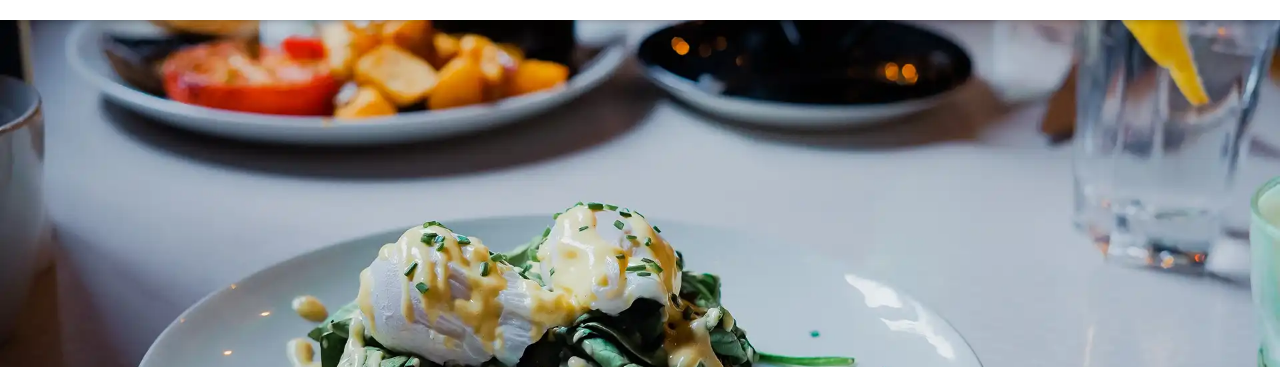
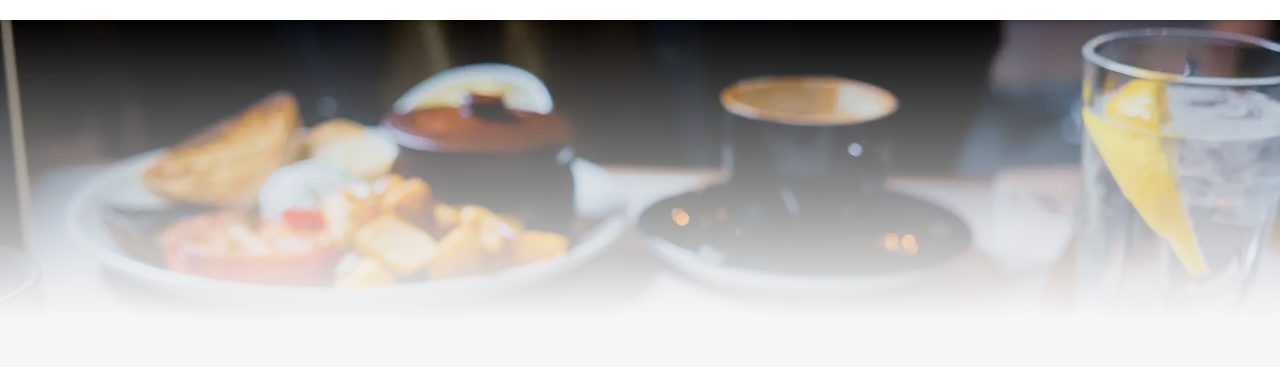
Before and after one commit to alexperronnet/oc-03-ohmyfood, a website built with Vite: page src/a-la-francaise.html in a window 1280 px wide. Shown: the part 58-425 px from the top of the page. Built offline with nearby package versions, Linux system fonts and the light colour scheme; a web font is replaced by a local one.

Commit message:
:iphone: Menu template responsive
✅ Make menu template fully responsive on desktop

```diff
--- a/src/a-la-francaise.html
+++ b/src/a-la-francaise.html
@@ -56,11 +56,13 @@
       </header>
 
       <!-- Hero image -->
-      <img
-        src="./images/a-la-francaise.webp"
-        alt="hero image à la française"
-        class="hero-img"
-      />
+      <div class="restaurants-hero">
+        <img
+          src="./images/a-la-francaise.webp"
+          alt="hero image à la française"
+          class="restaurants-hero-img"
+        />
+      </div>
 
       <!-- Main -->
       <main class="menu">
--- a/src/styles/sections/_restaurants-hero.scss
+++ b/src/styles/sections/_restaurants-hero.scss
@@ -1,6 +1,25 @@
-.hero-img {
-  object-fit: cover;
+@use "../abstracts" as *;
+
+.restaurants-hero {
   max-width: 100%;
   width: 100%;
-  max-height: 51.2rem;
+  max-height: 30rem;
+
+  @media screen and (min-width: 672px) {
+    position: relative;
+
+    &::after {
+      position: absolute;
+      top: 0;
+      left: 0;
+      content: "";
+      width: 100%;
+      height: 100%;
+      background: linear-gradient(180deg, transparent 0%, $color-bg-02 100%);
+    }
+  }
+
+  &-img {
+    object-fit: cover;
+  }
 }
--- a/src/styles/sections/_restaurants-menu.scss
+++ b/src/styles/sections/_restaurants-menu.scss
@@ -10,6 +10,13 @@
   border-top-right-radius: 3rem;
   box-shadow: 0 -10px 15px -3px rgb(0 0 0 / 0.15),
     0 -4px 6px -4px rgb(0 0 0 / 0.15);
+
+  @media screen and (min-width: 672px) {
+    margin-top: 0;
+    border-top-left-radius: 0;
+    border-top-right-radius: 0;
+    box-shadow: none;
+  }
 
   &__container {
     @include container;
```
